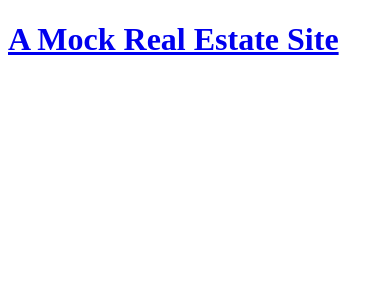
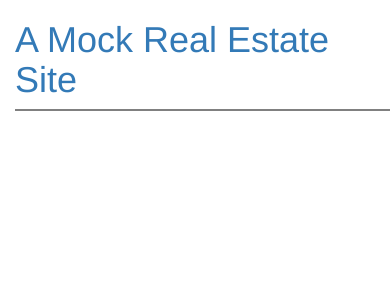
Before and after one commit to Jtorres68/my-first-Django-app, a Django app: page / in a window 390 px wide. Shown: the top 300 px of the page. Run offline with Django 3.2, Linux system fonts and the light colour scheme; data that the repository does not hold is empty; some libraries are stand-ins or nearby versions.

Commit message:
Added static and post_detail files

```diff
--- /dev/null
+++ b/realestate/static/css/realestate.css
@@ -0,0 +1,11 @@
+body {
+    padding-left: 15px;
+}
+
+.border {
+    border: 1px solid grey;
+}
+
+h1 {
+    font-family: 'Lobster';
+}
--- /dev/null
+++ b/realestate/templates/realestate/base.html
@@ -0,0 +1,35 @@
+{% load static %}
+
+<!DOCTYPE html>
+<html>
+    <head>
+        <title>My Real Estate App</title>
+
+        <!--static css -->
+        <link rel="stylesheet" href="{% static 'css/realestate.css' %}">
+
+        <!--Bootstrap style -->
+        <link rel="stylesheet" href="//maxcdn.bootstrapcdn.com/bootstrap/3.2.0/css/bootstrap.min.css">
+        <link rel="stylesheet" href="//maxcdn.bootstrapcdn.com/bootstrap/3.2.0/css/bootstrap-theme.min.css">
+
+        <!-- Font -->
+        <link href="//fonts.googleapis.com/css?family=Lobster&subset=latin,latin-ext" rel="stylesheet" type="text/css">
+
+    </head>
+    <body>
+        <div>
+            <h1><a href="/">A Mock Real Estate Site</a></h1>
+            <div class="border"></div>
+        </div>
+
+        <div class="content container">
+            <div class="row">
+                <div class="col-md-8">
+                <!-- This block content will contain html from another template that entends this html file -->
+                {% block content %}
+                {% endblock %}
+                </div>
+            </div>
+        </div>
+    </body>
+</html>
--- a/realestate/templates/realestate/post_list.html
+++ b/realestate/templates/realestate/post_list.html
@@ -1,19 +1,12 @@
-<!DOCTYPE html>
-<html>
-    <head>
-        <title>My Real Estate App</title>
-    </head>
-    <body>
+{% extends 'realestate/base.html' %}
+
+{% block content %}
+    {% for post in posts %}
         <div>
-            <h1><a href="/">A Mock Real Estate Site</a></h1>
+            <!-- post.pk where pk means primary key and by default the key will be a number that increases each time by 1 for every post unless we specify one in the Post model -->
+            <h3><a href="{% url 'post_detail' pk=post.pk %}">Address: {{ post.address }}</a></h3>
+            <p>{{ post.published_date }}</p><br>
+            <p>{{ post.description|linebreaksbr }}</p>
         </div>
-
-        {% for post in posts %}
-            <div>
-                <h3><a href="">Address: {{ post.address }}</a></h3>
-                <p>{{ post.published_date }}</p><br>
-                <p>{{ post.description|linebreaksbr }}</p>
-            </div>
-        {% endfor %}
-    </body>
-</html>
+    {% endfor %}
+{% endblock %}
--- a/realestate/urls.py
+++ b/realestate/urls.py
@@ -3,4 +3,5 @@ from . import views
 
 urlpatterns = [
     path('', views.post_list, name='post_list'),    #the name is the name of the URL that will be used to identify the view
+    path('post/<int:pk>/', views.post_detail, name='post_detail'), #post/<int:pk>/ specifies a URL pattern such as http://127.0.0.1:8000/post/1/
 ]
--- a/realestate/views.py
+++ b/realestate/views.py
@@ -1,4 +1,4 @@
-from django.shortcuts import render
+from django.shortcuts import render, get_object_or_404
 from .models import Post
 from django.utils import timezone
 
@@ -6,3 +6,7 @@ from django.utils import timezone
 def post_list(request):
     posts = Post.objects.filter(published_date__lte=timezone.now()).order_by('published_date')
     return render(request, 'realestate/post_list.html', {'posts': posts})
+
+def post_detail(request, pk):
+    post = get_object_or_404(Post, pk=pk) #primary key found and displays the one blog or 404 page displayed
+    return render(request, 'realestate/post_detail.html', {'post': post})
```
Also changed, not shown: realestate/templates/realestate/post_detail.html (added, +15 -0 lines).
